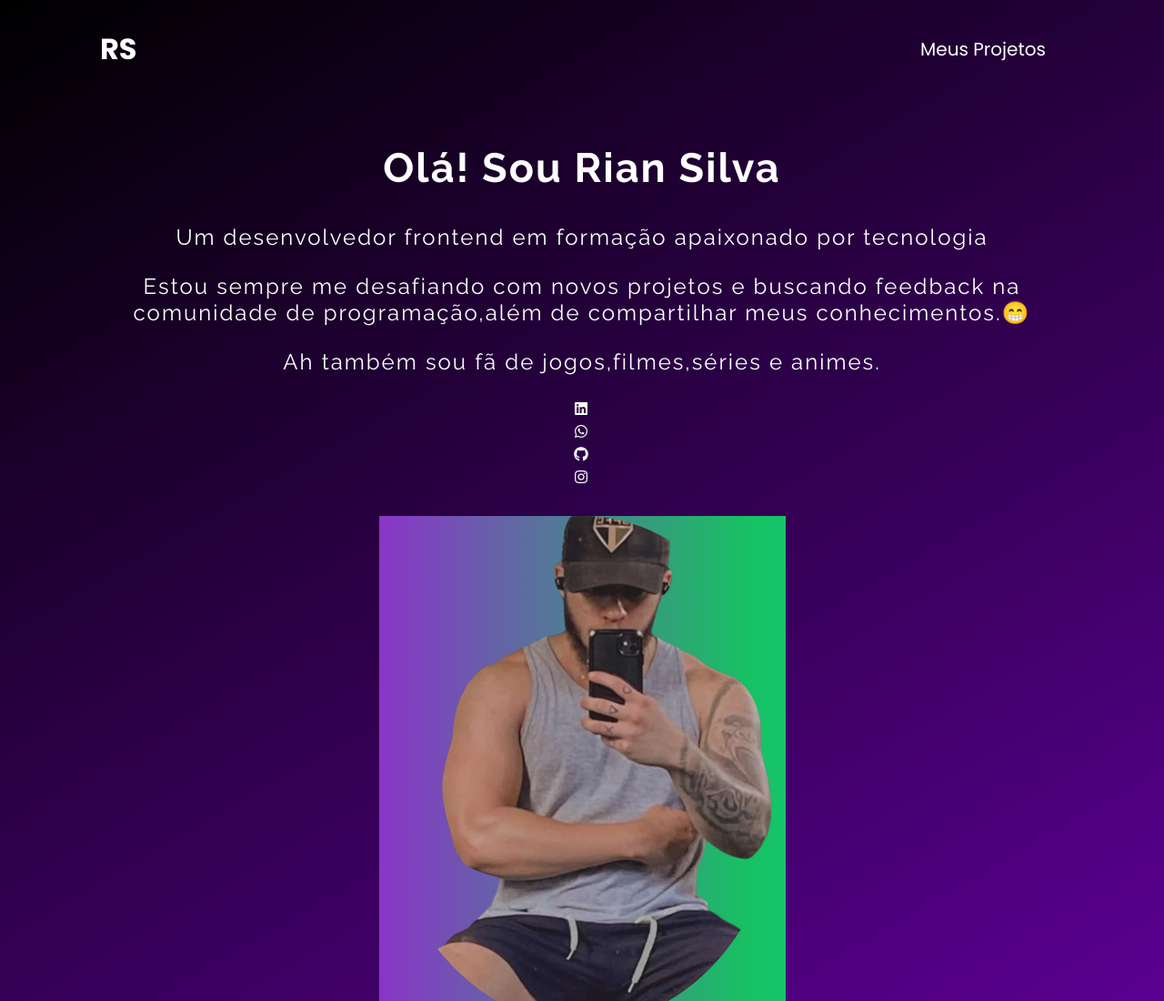
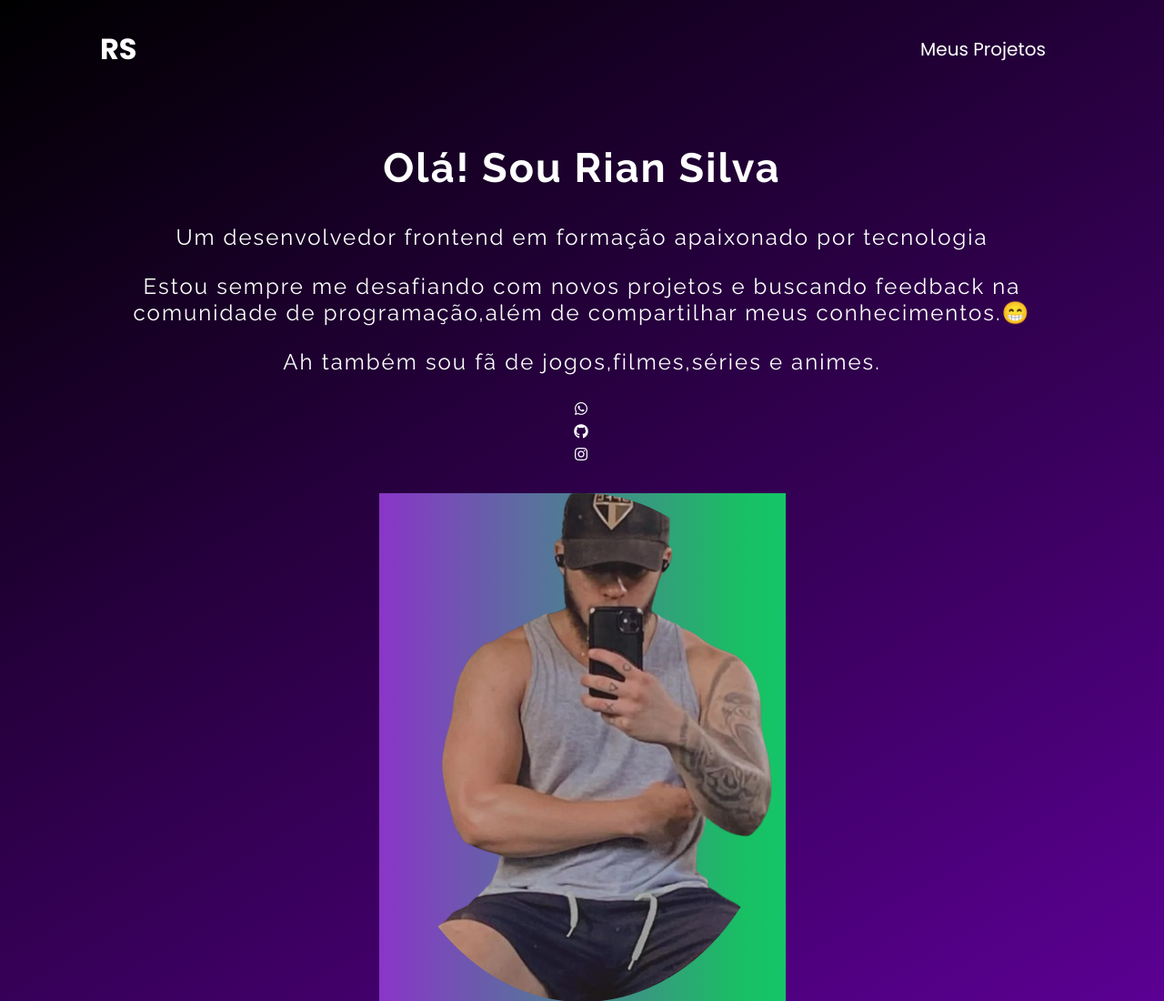
Before and after one commit to RianSsantos01/portifolio-simplificado, a plain HTML site: page index.html in a window 1280 px wide. Shown: the top 1100 px of the page at 91% size. Drawn offline with nearby package versions, Linux system fonts and the light colour scheme.

Commit message:
Add files via upload

```diff
--- a/index.html
+++ b/index.html
@@ -43,11 +43,7 @@
             <p>Ah também sou fã de jogos,filmes,séries e animes.</p>
 
             <ul class="redes-sociais">
-                <li>
-                    <a href="" title="ir para o LinkedIn" target="_blank">
-                        <i class="fab fa-linkedin"></i>
-                    </a>
-                </li>
+
 
                 <li>
                     <a href="https://wa.me/5511939561116" title="enviar mensagem no whatsapp" target="_blank">
```
